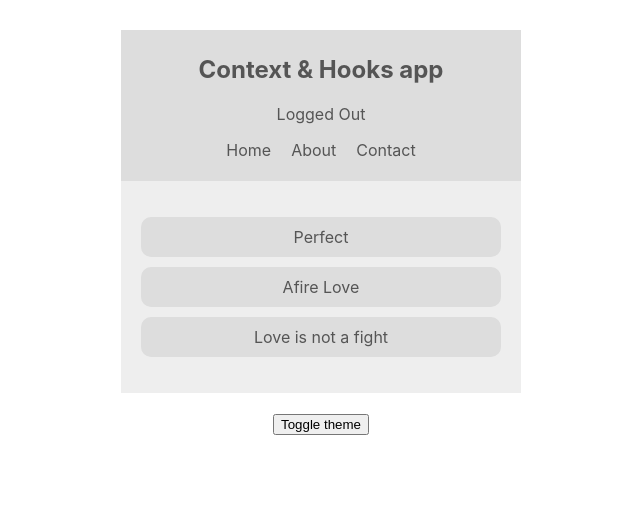
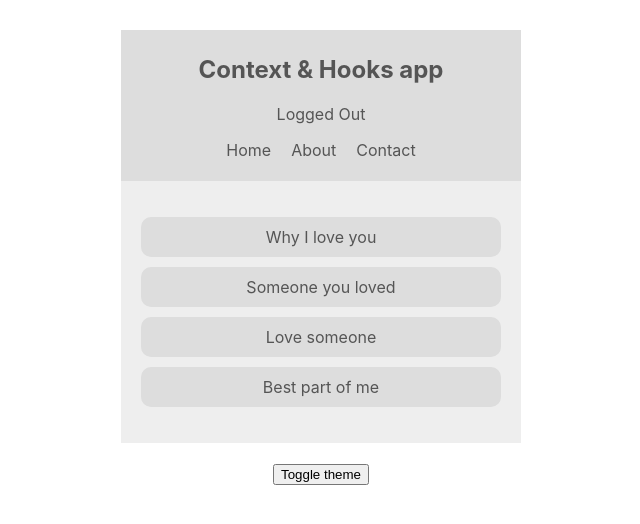
Before and after one commit to KayOhhDee/react-context-hooks-app, a React (Create React App) app: page / in a window 1280 px wide. Shown: the top 524 px of the page, without its empty margins (319-959 px from the left). Built offline with nearby package versions, Linux system fonts and the light colour scheme.

Commit message:
context created with functional component

```diff
--- a/src/App.js
+++ b/src/App.js
@@ -4,6 +4,7 @@ import MusicList from './components/MusicList';
 import ThemeContextProvider from './contexts/ThemeContext';
 import ThemeToggle from './components/ThemeToggle';
 import AuthContextProvider from './contexts/AuthContext';
+import MusicContextProvider from './contexts/MusicContext';
 
 function App() {
   return (
@@ -11,7 +12,9 @@ function App() {
       <ThemeContextProvider>
         <AuthContextProvider>
           <Navbar />
-          <MusicList />
+          <MusicContextProvider>
+            <MusicList />
+          </MusicContextProvider>
           <ThemeToggle />
         </AuthContextProvider>
       </ThemeContextProvider>
--- a/src/components/MusicList.js
+++ b/src/components/MusicList.js
@@ -1,8 +1,10 @@
 import React, { useContext } from 'react';
 import {ThemeContext} from '../contexts/ThemeContext';
+import { MusicContext } from '../contexts/MusicContext';
 
 const MusicList = () => {
   const {isLightTheme, light, dark} = useContext(ThemeContext);
+  const {songs} = useContext(MusicContext);
   const theme = isLightTheme ? light : dark;
   return (
     <div
@@ -10,9 +12,7 @@ const MusicList = () => {
       className="music-list"
     >
       <ul>
-        <li style={{ background: theme.ui }}>Perfect</li>
-        <li style={{ background: theme.ui }}>Afire Love</li>
-        <li style={{ background: theme.ui }}>Love is not a fight</li>
+        {songs.map(song => <li key={song.id} style={{ background: theme.ui }}>{song.title}</li>)}
       </ul>
     </div>
   );
--- a/src/components/Navbar.js
+++ b/src/components/Navbar.js
@@ -1,4 +1,4 @@
-import React, { Component, useContext } from 'react';
+import React, { useContext } from 'react';
 import {ThemeContext} from '../contexts/ThemeContext';
 import { AuthContext } from '../contexts/AuthContext';
 
--- /dev/null
+++ b/src/contexts/MusicContext.js
@@ -0,0 +1,19 @@
+import React, { createContext, useState } from 'react';
+
+export const MusicContext = createContext();
+
+const MusicContextProvider = props => {
+  const [songs, setSongs] = useState([
+    {title: 'Why I love you', id: 1},
+    {title: 'Someone you loved', id: 2},
+    {title: 'Love someone', id: 3},
+    {title: 'Best part of me', id: 4}
+  ])
+  return (
+    <MusicContext.Provider value={{songs}}>
+      {props.children}
+    </MusicContext.Provider>
+  );
+}
+
+export default MusicContextProvider;
```
